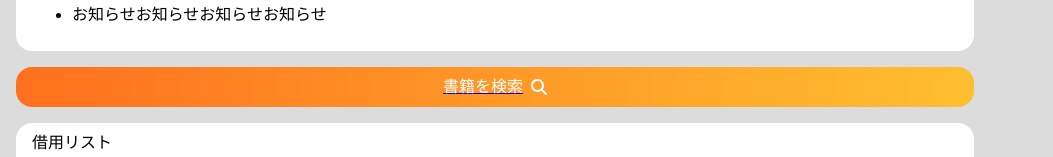
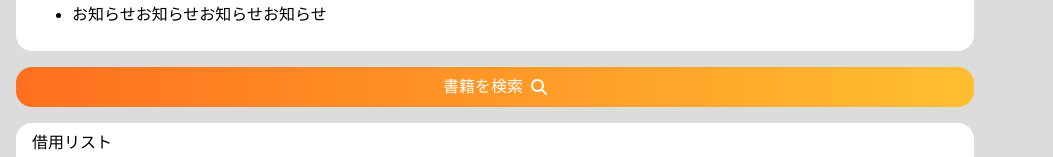
Before and after one commit to matsukawakohei/book-search, a Next.js app in the folder src/book-search/: page / in a window 1280 px wide. Shown: the part 159-316 px from the top of the page, without its empty margins (0-1053 px from the left). Built offline with nearby package versions, Linux system fonts and the light colour scheme.

Commit message:
[add] 検索結果から書籍詳細画面への動線を作成

```diff
--- a/src/book-search/app/globals.css
+++ b/src/book-search/app/globals.css
@@ -26,7 +26,7 @@ header {
   align-items: center;
 }
 
-header a {
+a {
   text-decoration: none;
   color: inherit;
 }
--- a/src/book-search/app/search/page.tsx
+++ b/src/book-search/app/search/page.tsx
@@ -4,6 +4,7 @@ import { ChangeEvent, useState } from "react"
 import { useSearchByKeyword } from "../lib/googleBooksApi";
 import Image from "next/image";
 import styles from "./page.module.css";
+import Link from 'next/link'
 import { useRouter } from "next/navigation";
 
 export default function Search() {
@@ -38,7 +39,8 @@ export default function Search() {
             ? (<p>検索中</p>)
             : (
               books.map((book) => (
-                <div className={styles.bookArea} key={book.id}>
+                <Link href={`/books/${book.isbn}`} key={book.id}>
+                <div className={styles.bookArea}>
                   <div className={styles.bookImageArea}>
                     <Image
                       src={book.imageLink}
@@ -57,6 +59,7 @@ export default function Search() {
                     <p>詳細</p>
                   </div>
                 </div>
+                </Link>
               ))
             )
         }
```
